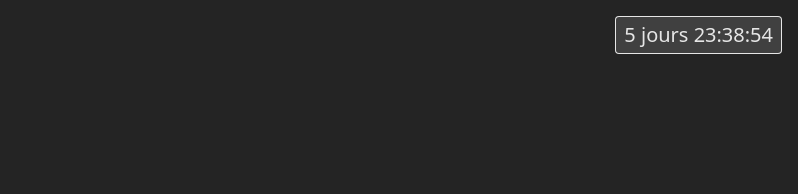
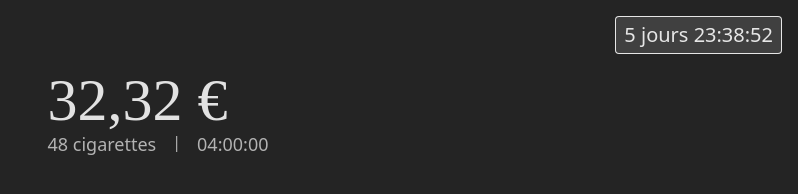
Before and after one commit to NicolasPi-maker/StopSmokingClock, a website built with Vite: page index.html in a window 1280 px wide. Shown: the whole page, without its empty margins (482-1280 px from the left). Built offline with nearby package versions, Linux system fonts and the light colour scheme; a web font is replaced by a local one.

Commit message:
add money count and stats

```diff
--- a/src/components/stats/moneyCount.ts
+++ b/src/components/stats/moneyCount.ts
@@ -1,5 +1,57 @@
-let moneyCount = 0;
-let timeSaved = 0;
+import { timeDiffInSeconds, getTimeInTimeQuantity, getTimerPrint} from "../timer/timer";
 
+const packetPrice = 13.5;
 const cigarettePerDay = 8;
-const packetPrice = 13.5;
+
+const moneyPerCigarette = packetPrice / 20;
+const moneyPerDay = moneyPerCigarette * cigarettePerDay
+
+const secondsInDay = 60 * 60 * 24;
+const moneyPerSeconds = moneyPerDay / secondsInDay;
+
+
+const getValueInMoneyFormat = (value: number) => {
+   return new Intl.NumberFormat("fr-FR", { style: "currency", currency: "EUR" }).format(value)
+}
+
+const getMoneyCount = () => {
+    const totalMoneySaved = timeDiffInSeconds * moneyPerSeconds;
+    return getValueInMoneyFormat(totalMoneySaved);
+}
+
+const getCigarretteCount = () => {
+    const cigarettePerSeconds = cigarettePerDay / (24 * 60 * 60)
+    return Math.round(cigarettePerSeconds * timeDiffInSeconds);
+}
+
+const getTimeSaved = () => {
+    const timePerCigarretteInSeconds = 5 * 60
+    let totalCigarrettesTimeInSeconds = timePerCigarretteInSeconds * getCigarretteCount();
+
+    return getTimerPrint(getTimeInTimeQuantity(totalCigarrettesTimeInSeconds));
+}
+
+export const setMoneyCount = (element: Element) => {
+    element.innerHTML = getMoneyCount();
+    setInterval(() => {
+        element.innerHTML = getMoneyCount()
+        element.classList.add('text-green-500')
+        setTimeout(() => {
+            element.classList.remove('text-green-500')
+        }, 500);
+    }, 50000)
+}
+
+export const setCigarretteCount = (element: Element) => {
+    element.innerHTML = `${getCigarretteCount()} cigarettes`;
+    setInterval(() => {
+        element.innerHTML = `${getCigarretteCount()} cigarettes`;
+    }, 50000)
+}
+
+export const setTimeSavedCount = (element: Element) => {
+    element.innerHTML = `${getTimeSaved()}`;
+    setInterval(() => {
+        element.innerHTML = `${getTimeSaved()}`;
+    }, 50000)
+}
--- a/src/components/timer/timer.ts
+++ b/src/components/timer/timer.ts
@@ -1,36 +1,35 @@
-const stopDayTimeStamp = new Date("2026-02-03T22:00:00");
+export const stopDayTimeStamp = new Date("2026-02-03T22:00:00");
+export let timeDiffInSeconds = 0
 
-const getTimeDiff = (from: Date, to: Date) => {
-    let timeStampInSeconds = getDiffTimeInSeconds(from, to)
+export const getTimeInTimeQuantity = (seconds: number) => {
+    // Get count of year in seconds we have
+    const years = Math.floor(seconds / timeInSecondRegistry.year);
+    // Remove amount of years seconds
+    seconds -= years * timeInSecondRegistry.year;
 
-    // Get count of year in timeStampInSeconds we have
-    const year = Math.floor(timeStampInSeconds / timeInSecondRegistry.year);
-    // Remove amount of years timeStampInSeconds
-    timeStampInSeconds -= year * timeInSecondRegistry.year;
+    // Get count of months in seconds remaining
+    const months = Math.floor(seconds / timeInSecondRegistry.month);
+    // Remove amount of months seconds
+    seconds -= months * timeInSecondRegistry.month;
 
-    // Get count of months in timeStampInSeconds remaining
-    const months = Math.floor(timeStampInSeconds / timeInSecondRegistry.month);
-    // Remove amount of months timeStampInSeconds
-    timeStampInSeconds -= months * timeInSecondRegistry.month;
+    // Get count of days in seconds remaining
+    const days = Math.floor(seconds / timeInSecondRegistry.day);
+    // Remove amount of days seconds
+    seconds -= days * timeInSecondRegistry.day;
 
-    // Get count of days in timeStampInSeconds remaining
-    const days = Math.floor(timeStampInSeconds / timeInSecondRegistry.day);
-    // Remove amount of days timeStampInSeconds
-    timeStampInSeconds -= days * timeInSecondRegistry.day;
+    // Get count of hour in seconds remaining
+    const hours = Math.floor(seconds / timeInSecondRegistry.hour);
+    // Remove amount of months seconds
+    seconds -= hours * timeInSecondRegistry.hour;
 
-    // Get count of hour in timeStampInSeconds remaining
-    const hours = Math.floor(timeStampInSeconds / timeInSecondRegistry.hour);
-    // Remove amount of months timeStampInSeconds
-    timeStampInSeconds -= hours * timeInSecondRegistry.hour;
+    // Get count of minutes in seconds remaining
+    const minutes = Math.floor(seconds / timeInSecondRegistry.minutes);
+    // Remove amount of minutes seconds
+    seconds -= Math.floor(minutes * timeInSecondRegistry.minutes);
 
-    // Get count of minutes in timeStampInSeconds remaining
-    const minutes = Math.floor(timeStampInSeconds / timeInSecondRegistry.minutes);
-    // Remove amount of minutes timeStampInSeconds
-    timeStampInSeconds -= Math.floor(minutes * timeInSecondRegistry.minutes);
+    const remainingSeconds = Math.floor(seconds)
 
-    const seconds = Math.floor(timeStampInSeconds)
-
-    return {year, months, days, hours, minutes, seconds};
+    return {years, months, days, hours, minutes, seconds: remainingSeconds};
 }
 
 const formatToTwoDigits = (time: number) => {
@@ -38,12 +37,12 @@ const formatToTwoDigits = (time: number) => {
 }
 
 const getFormatedTimeToDisplay = (
-    hours: number, minutes: number, seconds: number, separator:string
+    timeQuantity: {hours: number, minutes: number, seconds: number}, separator: string
 ) => {
     const timeArray:Array<string> = [
-        formatToTwoDigits(hours),
-        formatToTwoDigits(minutes),
-        formatToTwoDigits(seconds)
+        formatToTwoDigits(timeQuantity.hours),
+        formatToTwoDigits(timeQuantity.minutes),
+        formatToTwoDigits(timeQuantity.seconds)
     ];
 
     const timeToString = timeArray.join(separator)
@@ -51,7 +50,11 @@ const getFormatedTimeToDisplay = (
     return timeToString;
 }
 
-const getFormatedFullTimeToDisplay = (years: number, months: number, days: number) => {
+const getFormatedFullTimeToDisplay = (timeQuantity: {years: number, months: number, days: number}) => {
+    let years = timeQuantity.years;
+    let months = timeQuantity.months
+    let days = timeQuantity.days;
+
     const formatedYears =  years > 0 ? `${years} ${years > 1 ? "ans" : "an"}` : "";
     const formatedMonths = months > 0 ? `${months} mois` : "";
     const formatedDays = days > 0 ? `${days} ${days > 1 ? "jours" : "jour"}` : "";
@@ -72,10 +75,27 @@ const getDiffTimeInSeconds = (from: Date, to: Date) => {
     return timestamp / 1000;
 }
 
+export const getTimerPrint = (timeQuantity: {
+    years: number,
+    months: number,
+    days: number,
+    hours: number,
+    minutes: number,
+    seconds: number}) => {
+
+    return `<p>
+        ${getFormatedFullTimeToDisplay(timeQuantity)}
+        ${getFormatedTimeToDisplay(timeQuantity, ":")}
+    </p>`
+}
+
 export const setTimer = (element: Element) => {
     const updateTime = () => {
-        let timeDiff = getTimeDiff(stopDayTimeStamp, new Date())
-        element.innerHTML = getFormatedFullTimeToDisplay(timeDiff.year, timeDiff.months, timeDiff.days) + " " + getFormatedTimeToDisplay(timeDiff.hours, timeDiff.minutes, timeDiff.seconds, ":");
+        timeDiffInSeconds = getDiffTimeInSeconds(stopDayTimeStamp, new Date())
+        let timeQuantity = getTimeInTimeQuantity(timeDiffInSeconds)
+
+        element.innerHTML = getTimerPrint(timeQuantity);
     }
-    setInterval(() => updateTime(), 1000)
+    updateTime()
+    setInterval(updateTime, 1000)
 }
--- a/src/main.ts
+++ b/src/main.ts
@@ -1,5 +1,6 @@
 import './style.css'
 import { setTimer } from './components/timer/timer';
+import { setCigarretteCount, setMoneyCount, setTimeSavedCount } from './components/stats/moneyCount';
 
 document.querySelector<HTMLDivElement>('#app')!.innerHTML = `
   <header>
@@ -7,10 +8,32 @@ document.querySelector<HTMLDivElement>('#app')!.innerHTML = `
       <div class="text-xl rounded p-1 px-2 border bg-neutral-700" id="time-timer"></div>
     </nav>
   </header>
-  <main>
-
+  <main class="p-4 justify-center flex">
+    <div class="flex flex-col items-baseline">
+      <h2 id="money-count" class="gravitas-one-regular text-6xl transition-color duration-500"></h2>
+      <div class="flex gap-4 justify-center opacity-75">
+        <span><h3 id="cigarrette-count" class="flex items-center text-lg gap-2"></h3></span>
+        |
+        <span><h3 id="timesaved-count" class="flex items-center text-lg gap-2"></h3></span>
+      </div>
+    </div>
   </main>
 `;
 
-const timerHtmlElement = document.querySelector('#time-timer')
-if(timerHtmlElement) setTimer(timerHtmlElement);
+const timerHtmlElement = document.querySelector('#time-timer');
+const moneyCountHtmlElement = document.querySelector('#money-count');
+const cigarretteCountHtmlElement = document.querySelector('#cigarrette-count');
+const timeSavedHtmlElement = document.querySelector('#timesaved-count');
+
+if(timerHtmlElement) {
+    setTimer(timerHtmlElement)
+}
+
+if(moneyCountHtmlElement) {
+    setMoneyCount(moneyCountHtmlElement);
+}
+
+if(cigarretteCountHtmlElement && timeSavedHtmlElement) {
+  setCigarretteCount(cigarretteCountHtmlElement);
+  setTimeSavedCount(timeSavedHtmlElement);
+}
--- a/src/style.css
+++ b/src/style.css
@@ -1,4 +1,4 @@
-@import url('https://fonts.googleapis.com/css2?family=Plaster&display=swap');
+@import url('https://fonts.googleapis.com/css2?family=Gravitas+One&display=swap');
 @import "tailwindcss";
 
 :root {
@@ -30,8 +30,8 @@ body {
   text-align: center;
 }
 
-.plaster-regular {
-  font-family: "Plaster", system-ui;
+.gravitas-one-regular {
+  font-family: "Gravitas One", serif;
   font-weight: 400;
   font-style: normal;
 }
```
